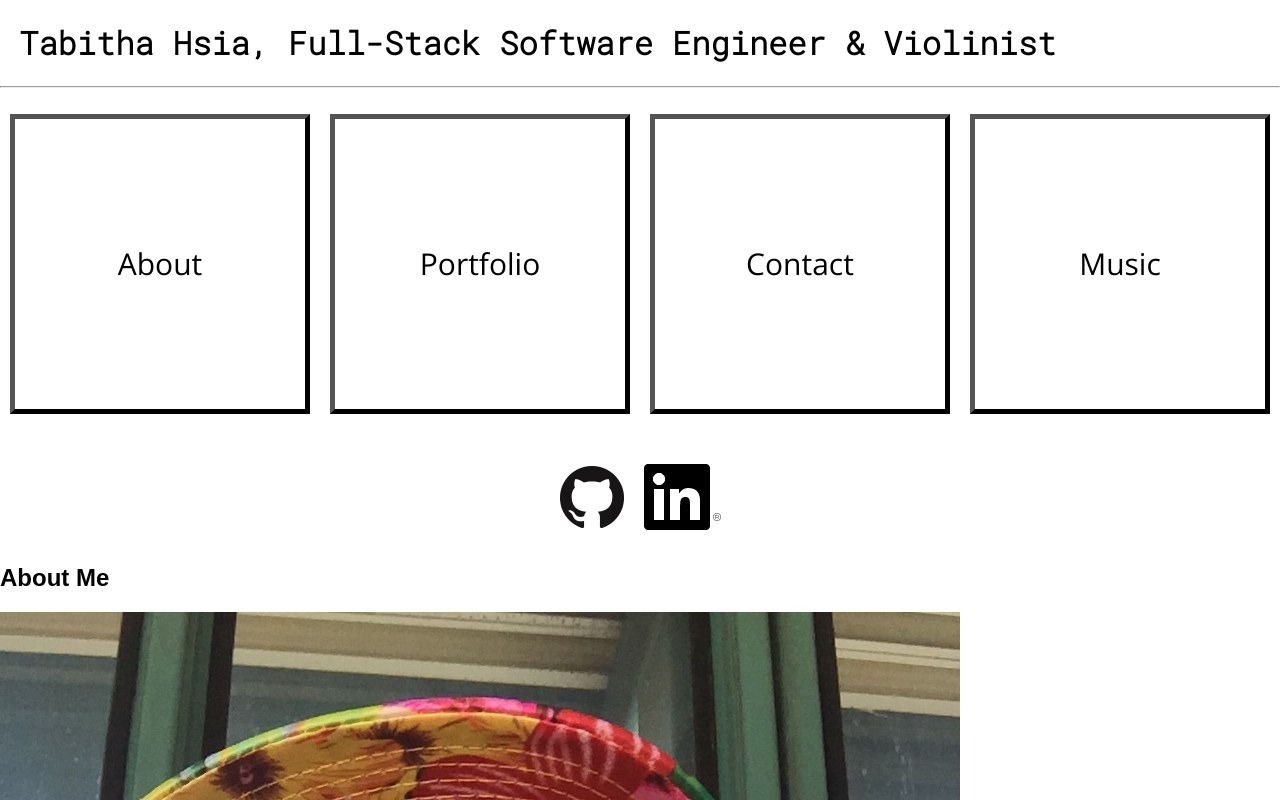
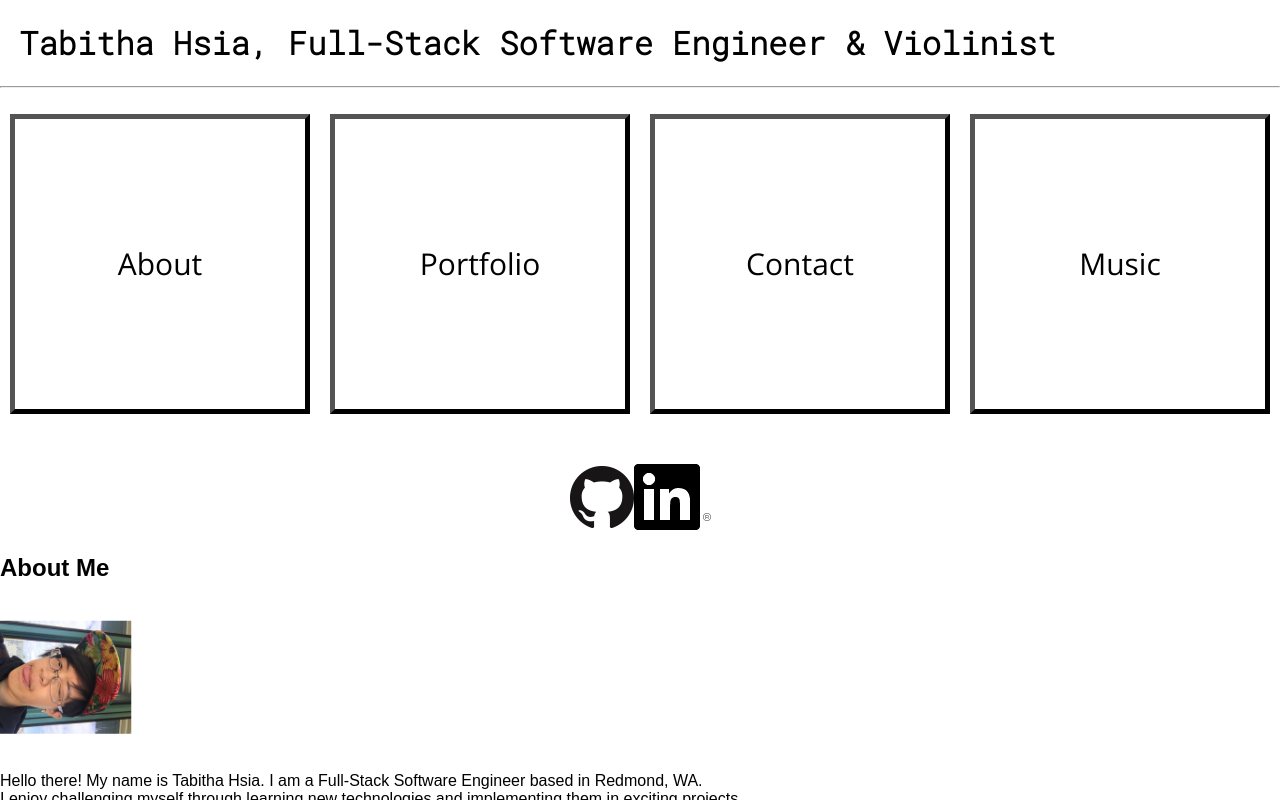
Before and after one commit to tabithahsia/Portfolio, a React (Create React App) app: page / in a window 1280 px wide. Both pictures are taken after a click on the button "About". Shown: the top 800 px of the page. Built offline with nearby package versions, Linux system fonts and the light colour scheme.

Commit message:
Huge updates to info and fixed a bug in css

```diff
--- a/src/Components/About.jsx
+++ b/src/Components/About.jsx
@@ -13,15 +13,15 @@ class About extends React.Component {
     return (
       <div>
         <h2>About Me</h2>
-        <img src={Selfie4} alt="Selfie4" />
+        <img src={Selfie4} alt="Selfie4" id="selfie4"/>
         <p>
-          Hello there! My name is Tabitha Hsia. I am a Full-Stack Software Engineer based in the San Francisco Bay Area.
+          Hello there! My name is Tabitha Hsia. I am a Full-Stack Software Engineer based in Redmond, WA.
           <br></br>
           I enjoy challenging myself through learning new technologies and implementing them in exciting projects.
           <br></br>
           I have also played violin for over 20 years and am an active musician.
         </p>
-        <a href ="http://bit.ly/tabithahsiaresume">Resume</a>
+        <div><a href ="http://bit.ly/tabithahsiaresume">Resume</a></div>
         <h3 id="about"> Skills </h3>
         <p><strong>Strong</strong>: JavaScript ES6, HTML, React, Redux, Node, Express, MySQL, MongoDB </p>
         <p><strong>Knowledgeable</strong>: CSS, Backbone, jQuery, PostgreSQL, React-Router, Heroku, Mongoose, Bluebird, Knex, Git, C++, Angular, WebSockets, Jekyll, D3</p>
--- a/src/styles.css
+++ b/src/styles.css
@@ -42,7 +42,7 @@ h2#header {
 /*h3#about {
   text-decoration: underline;
 }*/
-a {
+#image{
     margin: 10px;
     margin-top: 50px;
 }
@@ -74,6 +74,14 @@ ul {
   -moz-columns: 3;
 }
 
+#selfie4 {
+    height: auto;
+    width: auto;
+    max-width: 150px;
+    max-height: 150px;
+    transform: rotate(90deg);
+}
+
 #image {
   display: flex;
   flex-flow: row wrap;
@@ -81,6 +89,7 @@ ul {
   align-items: flex-end;
 
 }
+
 
 .container {
   display: flex;
```
Also changed, not shown: src/assets/images/Selfie4.JPG, 1 other file (tests, documents, lock files or other folders).
